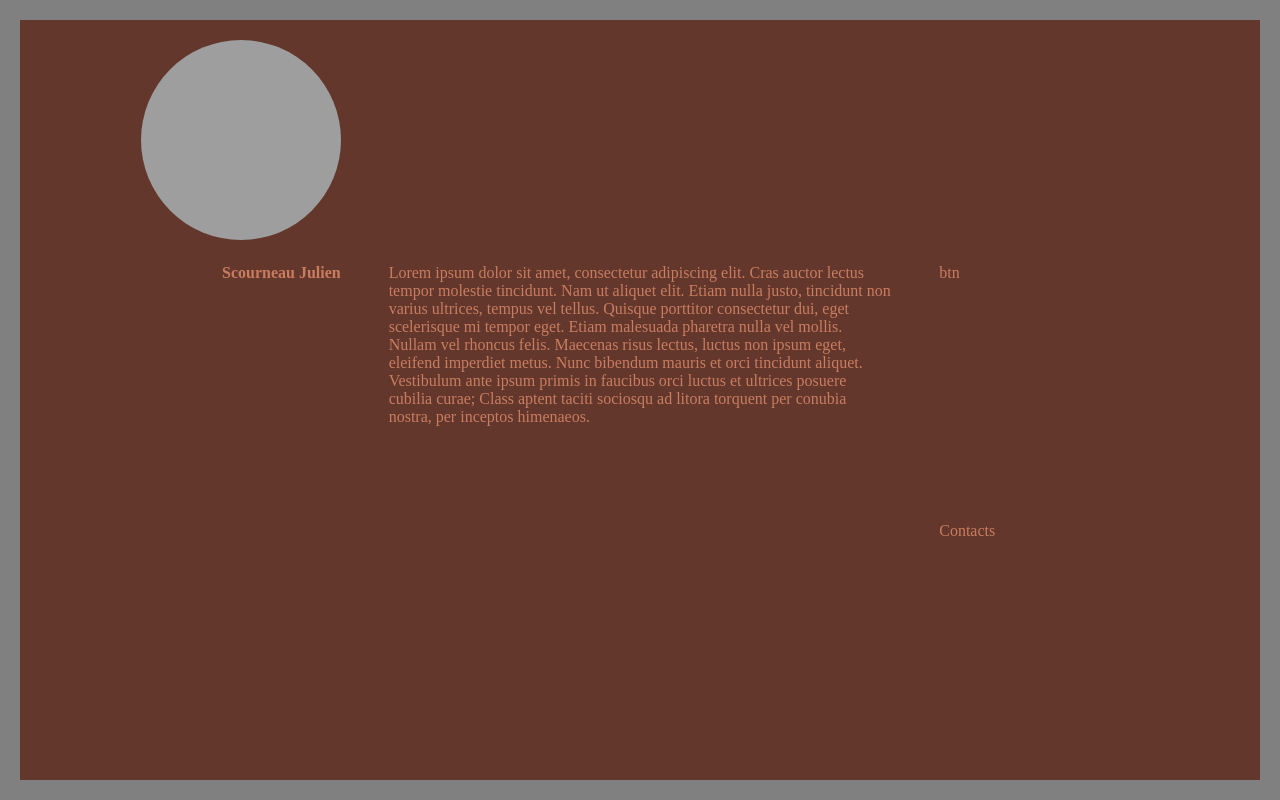
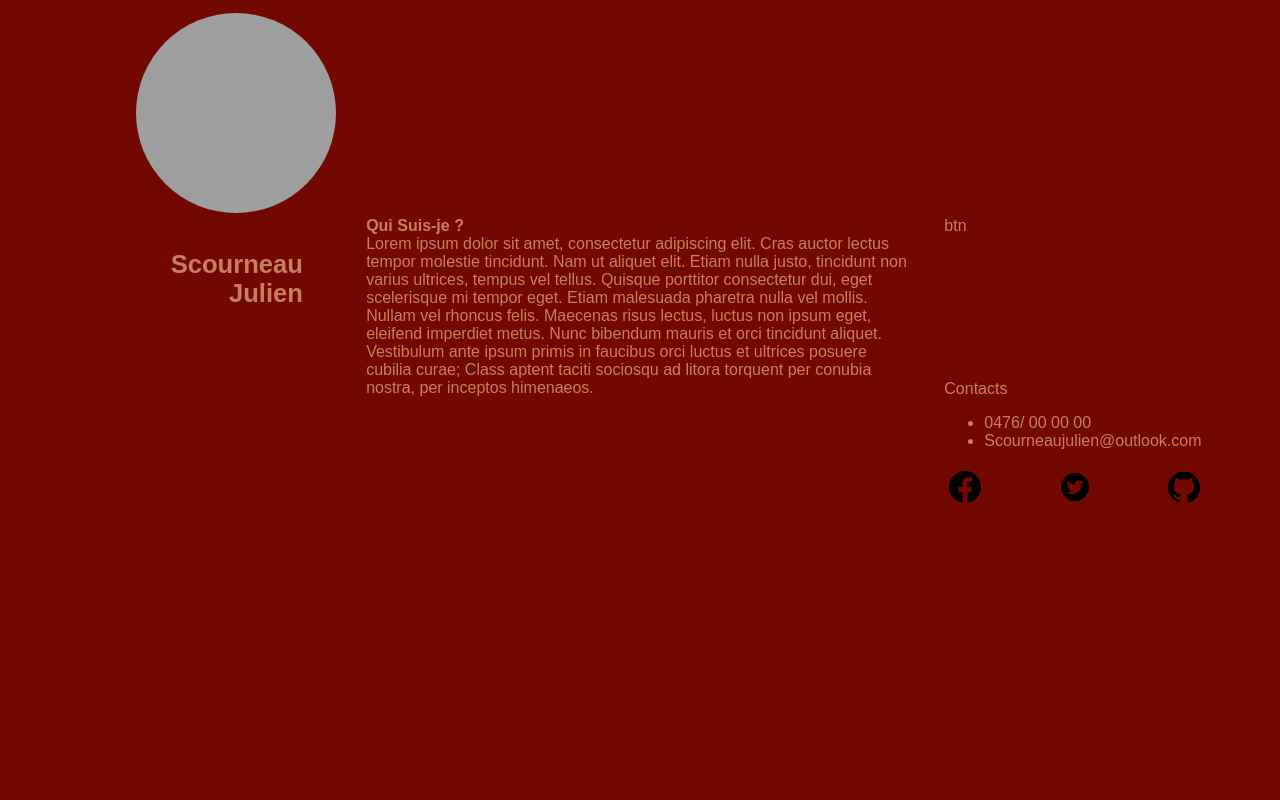
Before and after one commit to JulienScourneau/VCard, a plain HTML site: page vcard.html in a window 1280 px wide. Drawn offline with Linux system fonts and the light colour scheme; grey boxes are pictures that could not be loaded; a web font is replaced by a local one.

Commit message:
added image and more css

```diff
--- a/style.css
+++ b/style.css
@@ -1,32 +1,34 @@
 body {
-    background-color: gray;
+    background-color: #730800;
     color: #C97D60;
+    font-family: "Aclonica",sans-serif;
 }
 
-img {
-    border-top-left-radius: 50% 50%;
-    border-top-right-radius: 50% 50%;
-    border-bottom-right-radius: 50% 50%;
-    border-bottom-left-radius: 50% 50%;
+.icon {
+    width: 2em;
+    object-fit: fill;
 }
 
+.row {
+    display: flex;
+  }
+
+  .column {
+    flex: 33.33%;
+    padding: 5px;
+  }
+
 .container {
-    padding: 20px;
-    position: fixed;
-    top: 20px;
-    left: 20px;
-    right: 20px;
-    bottom: 20px;
+    padding-top: 5px;
+    padding-bottom: 5px;
     display: grid;
     grid-template-columns: 0.7fr 1.3fr 0.7fr;
-    grid-template-rows: 0.5fr 1fr 1fr;
-    gap: 20px 20px;
+    grid-template-rows: 0.5fr 0.8fr 0.9fr;
     grid-auto-flow: row;
     grid-template-areas:
         "Photo design design"
         "Nom Présentation bouton"
         ". Présentation Contact";
-    background-color: #63372C;
 }
 
 .Présentation {
@@ -40,10 +42,18 @@ img {
     grid-area: Photo;
 }
 
+.Photo>img {
+    border-radius: 50%;
+}
+
 .Nom {
+    margin-top: 10%;
+    margin-right: 10%;
+    font-size: 160%;
     text-align: end;
     grid-area: Nom;
 }
+
 
 .Contact {
     grid-area: Contact;
@@ -56,3 +66,11 @@ img {
 .design {
     grid-area: design;
 }
+
+.column{
+    float: left;
+}
+
+.row {
+    clear: both;
+}
--- a/vcard.html
+++ b/vcard.html
@@ -3,11 +3,17 @@
 
 <head>
     <link rel="stylesheet" href="style.css">
+    <link href="https://fonts.googleapis.com/css2?family=Aclonica&family=Fondamento&family=Gurajada&display=swap" rel="stylesheet">
 </head>
 
 <body>
     <div class="container">
-        <div class="Présentation">Lorem ipsum dolor sit amet, consectetur adipiscing elit.
+        <div class="Présentation">
+            <div>
+                <strong>Qui Suis-je ?</strong>
+            </div>
+            <div>
+                Lorem ipsum dolor sit amet, consectetur adipiscing elit.
                 Cras auctor lectus tempor molestie tincidunt. Nam ut aliquet elit.
                 Etiam nulla justo, tincidunt non varius ultrices, tempus vel tellus.
                 Quisque porttitor consectetur dui, eget scelerisque mi tempor eget.
@@ -17,17 +23,34 @@
                 Vestibulum ante ipsum primis in faucibus orci luctus et ultrices posuere cubilia curae;
                 Class aptent taciti sociosqu ad litora torquent per conubia nostra, per inceptos himenaeos.
             </div>
+        </div>
         <div class="Photo">
             <img src="https://media-exp1.licdn.com/dms/image/C4D03AQH3e9S_NOpYQw/profile-displayphoto-shrink_400_400/0/1655913251490?e=1662595200&amp;v=beta&amp;t=1O5ckfs5iqJbU5OS_W3umLJGOlrojMiRbYvdNHF0-Ng"
                 height="200px" width="200px" />
         </div>
         <div class="Nom">
             <strong>
-                Scourneau Julien
+                Scourneau</br>
+                Julien
             </strong>
         </div>
         <div class="Contact">
-            Contacts
+            Contacts<br>
+            <ul>
+                <li>0476/ 00 00 00</li>
+                <li>Scourneaujulien@outlook.com</li>
+            </ul>
+            <div class="row">
+                <div class="column">
+                    <img class="icon" src="asset/logo_facebook.svg">
+                </div>
+                <div class="column">
+                    <img class="icon" src="asset/logo_twitter.svg">
+                </div>
+                <div class="column">
+                    <img class="icon" src="asset/logo_github.svg">
+                </div>
+            </div>
         </div>
         <div class="bouton">
             btn
```
Also changed, not shown: asset/logo_facebook.svg (added), asset/logo_github.svg (added), asset/logo_twitter.svg (added). Lines whose indentation alone changed are shown as unchanged.
